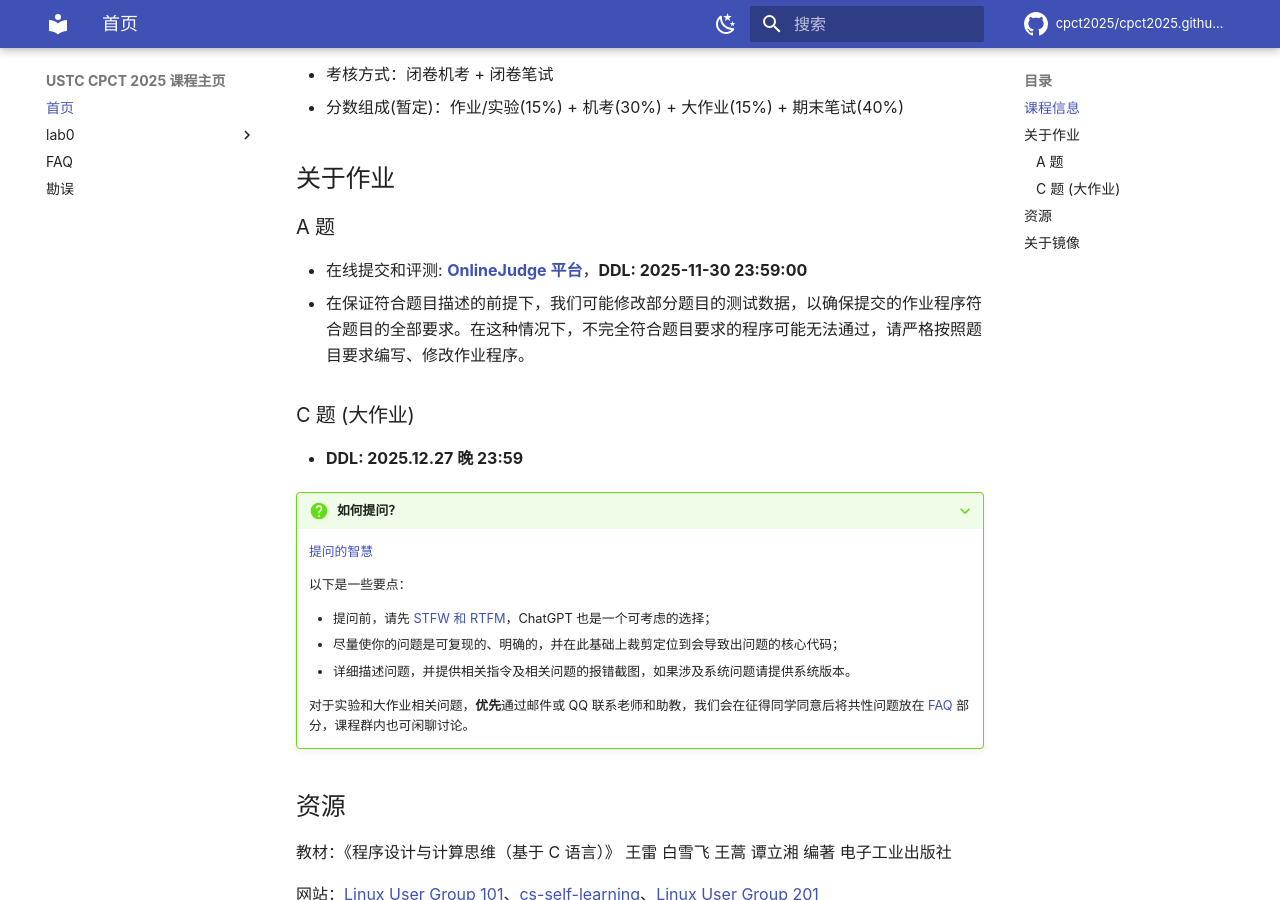
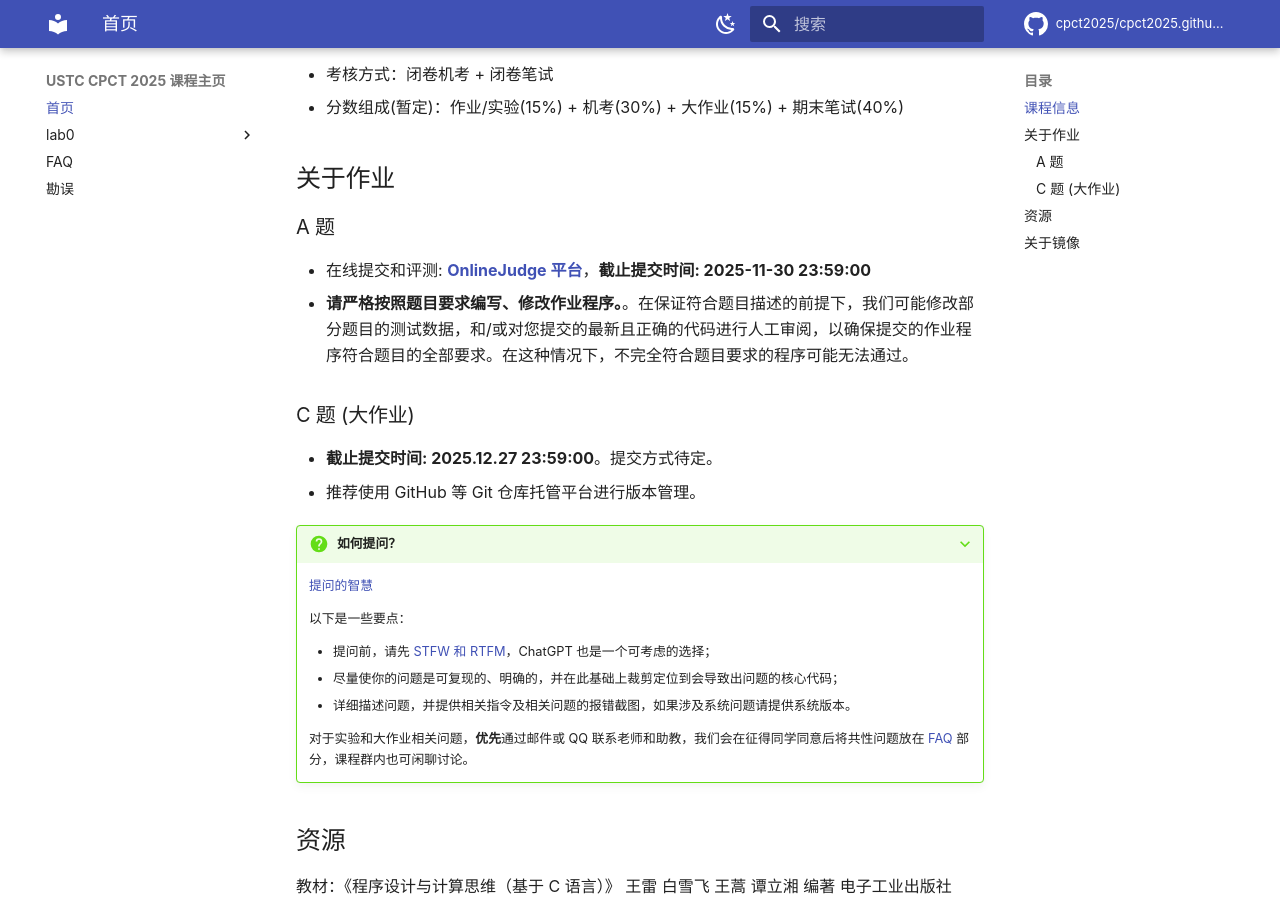
Before and after one commit to cpct2025/cpct2025.github.io, an MkDocs documentation site: the page built from docs/README.md, in a window 1280 px wide and 900 px high, scrolled down 329 px. Built offline with MkDocs 1.6.1 and Material for MkDocs 9.7.7, drawn with Linux system fonts in a browser that asks for light colours; comment, search, counter and statistics services are not loaded.

Commit message:
Revise assignment submission details in README
Updated submission deadlines and guidelines for assignments.

```diff
--- a/docs/README.md
+++ b/docs/README.md
@@ -13,12 +13,13 @@
 
 ### A 题
 
-- 在线提交和评测: [**OnlineJudge 平台**](https://cscourse.ustc.edu.cn)，**DDL: 2025-11-30 23:59:00**
-- 在保证符合题目描述的前提下，我们可能修改部分题目的测试数据，以确保提交的作业程序符合题目的全部要求。在这种情况下，不完全符合题目要求的程序可能无法通过，请严格按照题目要求编写、修改作业程序。
+- 在线提交和评测: [**OnlineJudge 平台**](https://cscourse.ustc.edu.cn)，**截止提交时间: 2025-11-30 23:59:00**
+- **请严格按照题目要求编写、修改作业程序。**。在保证符合题目描述的前提下，我们可能修改部分题目的测试数据，和/或对您提交的最新且正确的代码进行人工审阅，以确保提交的作业程序符合题目的全部要求。在这种情况下，不完全符合题目要求的程序可能无法通过。
 
 ### C 题 (大作业)
 
-- **DDL: 2025.12.27 晚 23:59**
+- **截止提交时间: 2025.12.27 23:59:00**。提交方式待定。
+- 推荐使用 GitHub 等 Git 仓库托管平台进行版本管理。
 
 ???+ question "如何提问？"
 
```
